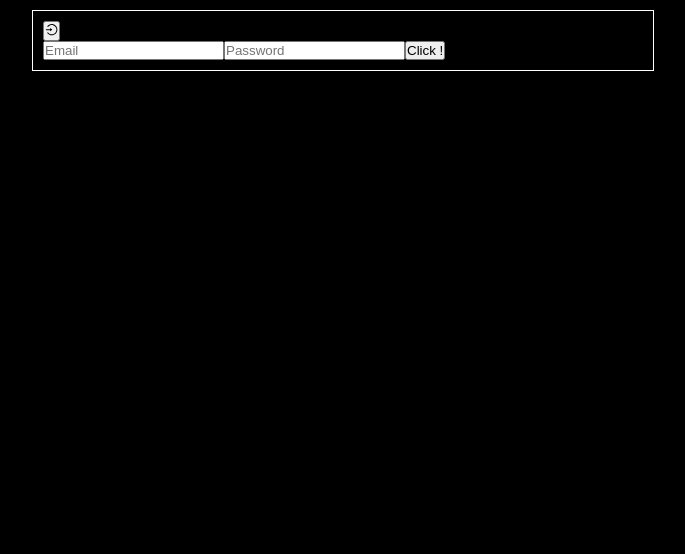
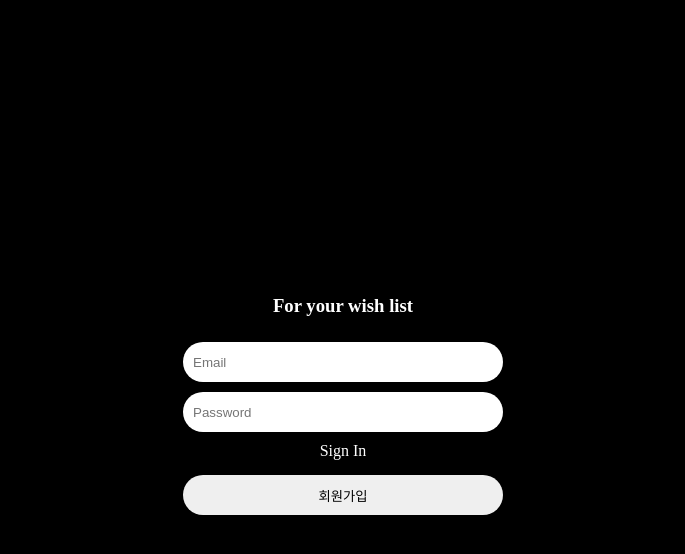
Before and after one commit to 938938/WishList, a React (Create React App) app: page / in a window 1280 px wide. Shown: the top 554 px of the page, without its empty margins (297-982 px from the left). Built offline with nearby package versions, Linux system fonts and the light colour scheme; no server answers.

Commit message:
::CSS 적용중

```diff
--- a/src/GlobalStyle.js
+++ /dev/null
@@ -1,14 +0,0 @@
-import { createGlobalStyle } from 'styled-components';
-
-const GlobalStyle = createGlobalStyle`
-* {
-  margin:0;
-  padding:0;
-}
-body{
-  background-color:black;
-  color:white;
-}
-`;
-
-export default GlobalStyle;
--- a/src/components/App.js
+++ b/src/components/App.js
@@ -1,7 +1,6 @@
 import { useEffect, useState } from 'react';
-import styled from 'styled-components';
 import { authService } from '../fbase';
-import GlobalStyle from '../GlobalStyle';
+import GlobalStyle from '../global/GlobalStyle';
 import Router from './Router';
 
 function App() {
@@ -23,20 +22,11 @@ function App() {
   return (
     <>
       <GlobalStyle />
-      <AppDiv>
+      <div>
         {init ? <Router isLogin={isLogin} userObj={userObj} /> : 'Loading...'}
-      </AppDiv>
+      </div>
     </>
   );
 }
 
 export default App;
-
-const AppDiv = styled.div`
-  margin: 10px auto;
-  padding: 10px;
-  width: 80vw;
-  max-width: 600px;
-  min-width: 320px;
-  border: 1px solid white;
-`;
--- a/src/components/LogOut.js
+++ b/src/components/LogOut.js
@@ -1,6 +1,8 @@
 import React from 'react';
 import { useNavigate } from 'react-router-dom';
 import { authService } from '../fbase';
+import { ImExit } from 'react-icons/im';
+import styled from 'styled-components';
 
 const LogOut = () => {
   const navigation = useNavigate();
@@ -8,7 +10,28 @@ const LogOut = () => {
     authService.signOut();
     navigation('/');
   };
-  return <button onClick={onLogOut}>LogOut</button>;
+  return (
+    <Logout onClick={onLogOut}>
+      <ImExit className='icon' />
+    </Logout>
+  );
 };
 
 export default LogOut;
+
+const Logout = styled.div`
+  cursor: pointer;
+  width: 20px;
+  height: 20px;
+
+  &:focus,
+  &:hover,
+  &:link,
+  &:active {
+    color: red;
+  }
+
+  .icon {
+    font-size: 20px;
+  }
+`;
--- a/src/components/Navigation.js
+++ b/src/components/Navigation.js
@@ -1,13 +1,44 @@
 import React from 'react';
 import { Link } from 'react-router-dom';
+import { AiFillHome, AiOutlineFileText } from 'react-icons/ai';
+import LogOut from './LogOut';
+import styled from 'styled-components';
 
 const Navigation = () => {
   return (
-    <div>
-      <Link to='/'>Main</Link>
-      <Link to='memo'>Memo</Link>
-    </div>
+    <NaviBox>
+      <StyledLink to='/'>
+        <AiFillHome className='icon' />
+      </StyledLink>
+      <StyledLink to='memo'>
+        <AiOutlineFileText className='icon' />
+      </StyledLink>
+      <LogOut />
+    </NaviBox>
   );
 };
 
 export default Navigation;
+
+const NaviBox = styled.div`
+  width: 100px;
+  height: 50px;
+  margin: 0 auto;
+`;
+const StyledLink = styled(Link)`
+  text-decoration: none;
+  color: white;
+
+  &:focus,
+  &:hover,
+  &:link,
+  &:active {
+    text-decoration: none;
+    color: gray;
+  }
+
+  .icon {
+    font-size: 20px;
+    margin: 10px;
+  }
+`;
--- /dev/null
+++ b/src/global/GlobalStyle.js
@@ -0,0 +1,31 @@
+import { createGlobalStyle } from 'styled-components';
+
+const GlobalStyle = createGlobalStyle`
+* {
+  margin:0;
+  padding:0;
+}
+body{
+  background-color:black;
+  color:white;
+}
+input{
+  width:300px;
+  height:20px;
+  margin:5px;
+  padding:10px;
+  border:0;
+  border-radius:20px;
+  box-sizing: content-box;
+}
+button{
+  width:30px;
+  height:30px;
+  border:0;
+  border-radius:30px;
+  cursor: pointer;
+  text-align:center;
+}
+`;
+
+export default GlobalStyle;
--- a/src/global/globalColor.js
+++ b/src/global/globalColor.js
@@ -1,3 +1,5 @@
+export const BACKGREY = '#c2c2c2';
+
 export const WHITE = '#ffffff';
 export const RED = '#ffcccf';
 export const YELLOW = '#fff7cc';
--- a/src/pages/Login.js
+++ b/src/pages/Login.js
@@ -5,6 +5,8 @@ import {
 } from 'firebase/auth';
 import React, { useState } from 'react';
 import { AiOutlineUserAdd, AiOutlineLogin } from 'react-icons/ai';
+import { FiArrowRight } from 'react-icons/fi';
+import styled from 'styled-components';
 
 const Login = () => {
   const [email, setEmail] = useState('');
@@ -38,10 +40,8 @@ const Login = () => {
     setNewAccount((prev) => !prev);
   };
   return (
-    <div>
-      <button onClick={onToggle}>
-        {newAccount ? <AiOutlineLogin /> : <AiOutlineUserAdd />}
-      </button>
+    <LogInDiv>
+      <LoginTitle>For your wish list</LoginTitle>
       <form onSubmit={onSubmit}>
         <input
           name='email'
@@ -59,10 +59,44 @@ const Login = () => {
           valeu={password}
           onChange={onChange}
         />
-        <button onSubmit={onSubmit}>Click !</button>
+        <Toggle onClick={onToggle}>
+          {newAccount ? 'Sign In' : 'Create Account'}
+        </Toggle>
+        <LoginButton onSubmit={onSubmit}>
+          {newAccount ? '회원가입' : '입장하기'}
+        </LoginButton>
       </form>
-    </div>
+    </LogInDiv>
   );
 };
 
 export default Login;
+const LoginTitle = styled.h3`
+  margin: 20px;
+`;
+const LogInDiv = styled.div`
+  display: flex;
+  flex-direction: column;
+  height: 100vh;
+  justify-content: center;
+  align-items: center;
+  width: 320px;
+  margin: 0 auto;
+`;
+
+const Toggle = styled.p`
+  width: 150px;
+  text-align: center;
+  margin: 5px auto;
+  cursor: pointer;
+`;
+
+const LoginButton = styled.button`
+  width: 300px;
+  height: 20px;
+  margin: 10px 5px;
+  padding: 10px;
+  border: 0;
+  border-radius: 20px;
+  box-sizing: content-box;
+`;
--- a/src/pages/Main.js
+++ b/src/pages/Main.js
@@ -11,7 +11,6 @@ import { BLUE, GREEN, RED, VIOLET, WHITE, YELLOW } from '../global/globalColor';
 
 import ItemCreator from '../components/ItemCreator';
 import Item from '../components/Item';
-import LogOut from '../components/LogOut';
 
 const Main = ({ userObj }) => {
   const filterBox = [WHITE, RED, YELLOW, GREEN, BLUE, VIOLET];
@@ -39,7 +38,6 @@ const Main = ({ userObj }) => {
   };
   return (
     <div>
-      <LogOut />
       <ItemCreator userObj={userObj} />
       {filterBox.map((color) => {
         return (
@@ -54,7 +52,6 @@ const Main = ({ userObj }) => {
       <div
         style={{
           width: 800,
-          height: 1000,
           border: '1px solid black',
           backgroundColor: filterColor,
         }}
--- a/src/pages/Memo.js
+++ b/src/pages/Memo.js
@@ -1,7 +1,7 @@
 import React from 'react';
 
 const Memo = () => {
-  return <div>Memo</div>;
+  return <div>구현 예정</div>;
 };
 
 export default Memo;
```
